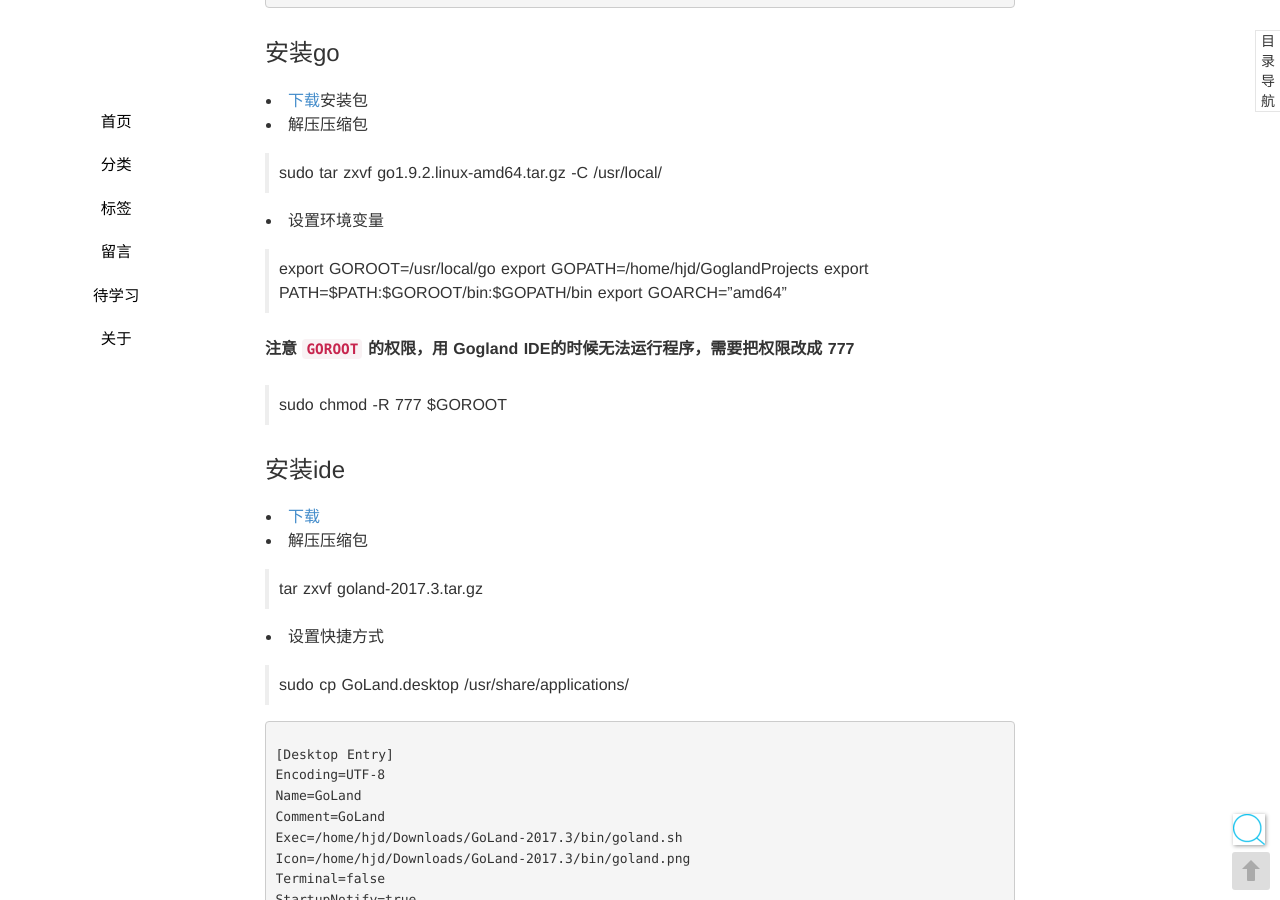
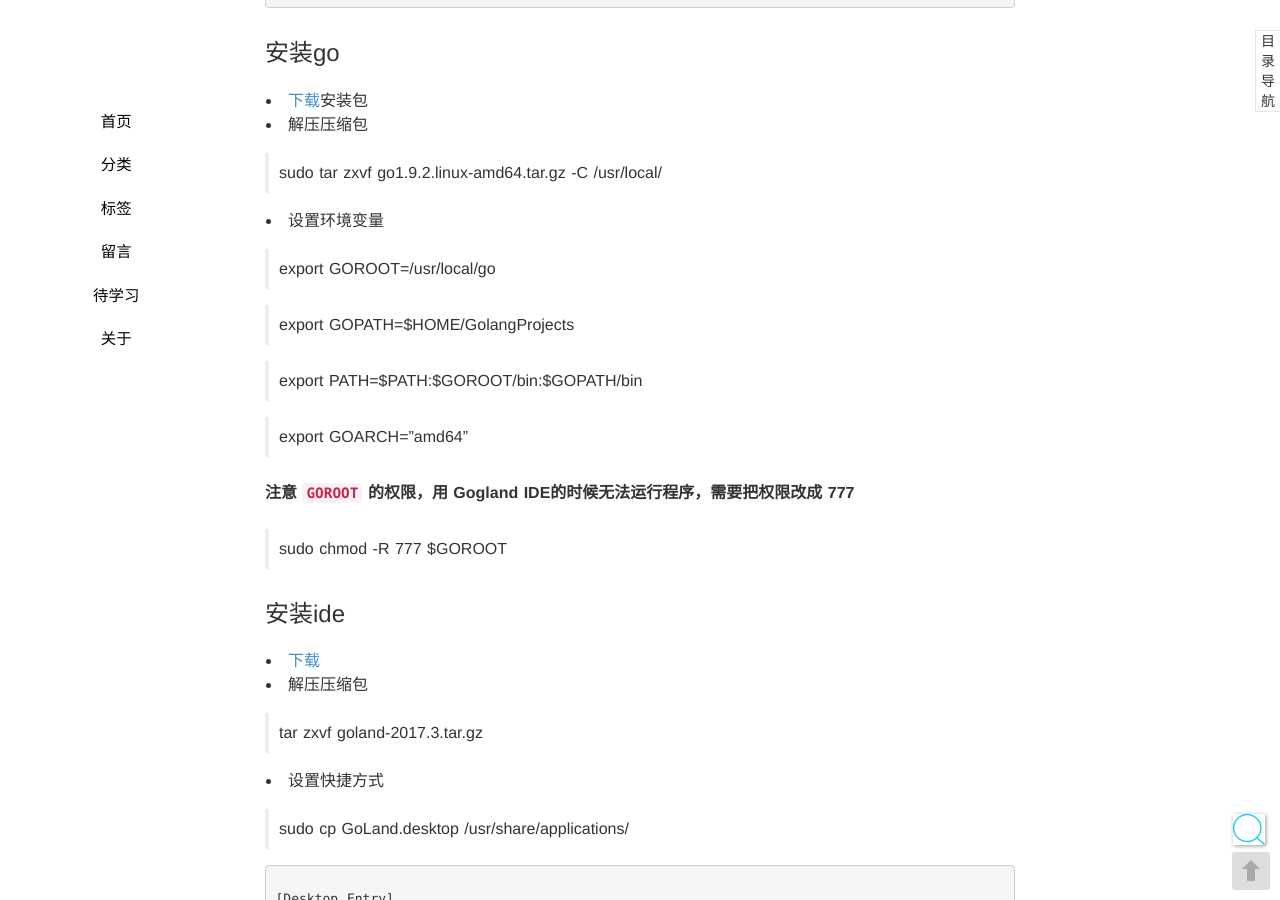
Before and after one commit to seekplum/seekplum.github.io, a Jekyll site: the page built from _posts/2017-11-15-go-programming.md, in a window 1280 px wide and 900 px high, scrolled down 1189 px. Built offline with Jekyll 4.4.1, drawn with Linux system fonts in a browser that asks for light colours; comment, search, counter and statistics services are not loaded.

Commit message:
调整博客内容格式

```diff
--- a/_posts/2017-11-15-go-programming.md
+++ b/_posts/2017-11-15-go-programming.md
@@ -63,8 +63,11 @@ thread: golang
 * 设置环境变量
 
 > export GOROOT=/usr/local/go
-> export GOPATH=/home/hjd/GoglandProjects
+
+> export GOPATH=$HOME/GolangProjects
+
 > export PATH=\$PATH:\$GOROOT/bin:$GOPATH/bin
+
 > export GOARCH="amd64"
 
 **注意 `GOROOT` 的权限，用 Gogland IDE的时候无法运行程序，需要把权限改成 777**
```
Also changed, not shown: _posts/2018-04-13-ipmitool.md (+3 -1 lines).
